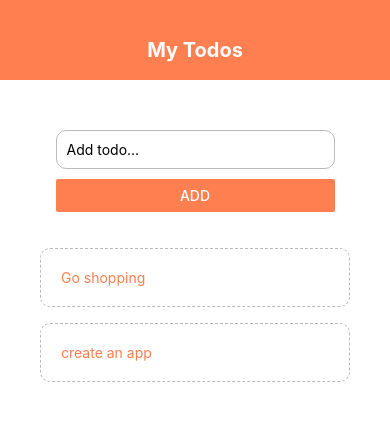
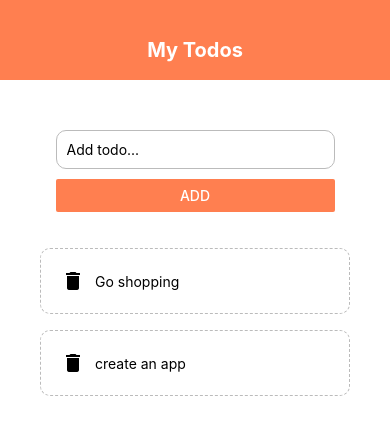
Before and after one commit to AlselwiAisha/ToDolistReactNative, a React Native app: screen / in a window 390 px wide. Shown: the top 434 px of the page. Built offline with nearby package versions, Linux system fonts and the light colour scheme.

Commit message:
Add todoItem to app.js

```diff
--- a/App.js
+++ b/App.js
@@ -2,6 +2,7 @@ import React, {useState}from 'react';
 import { StyleSheet, TouchableOpacity, FlatList, View ,Text,Alert, TouchableWithoutFeedback,Keyboard} from 'react-native';
 import Header from './components/header';
 import AddTodo from './components/addTodo';
+import TodosItem from './components/todosItem';
 
 export default function App() {
 const [todos, setTodos] = useState([
@@ -42,9 +43,7 @@ else{
           <FlatList
           data={todos}
           renderItem={({ item }) => (
-            <TouchableOpacity onPress={() => pressHandler(item.key)}>
-              <Text style={styles.text}>{item.text}</Text>
-            </TouchableOpacity>
+           <TodosItem item={item} pressHandler={pressHandler} />
           )}
           />
         </View>
@@ -68,7 +67,6 @@ const styles = StyleSheet.create({
     borderWidth: 1,
     borderStyle: "dashed",
     borderRadius: 10,
-    color: "coral",
   },
   content: {
     flex: 1,
--- a/components/header.js
+++ b/components/header.js
@@ -17,7 +17,6 @@ const styles = StyleSheet.create({
         width: "100%",
     },
     title: {
-        // paddingTop: 30,
         textAlign: "center",
         color: "#fff",
         fontSize: 20,
--- a/components/todosItem.js
+++ b/components/todosItem.js
@@ -1,15 +1,15 @@
 import React from "react";
 import { StyleSheet, TouchableOpacity ,Text, View} from "react-native";
-import AntDesign from '@expo/vector-icons/AntDesign';
+import MaterialIcons from '@expo/vector-icons/MaterialIcons';
 
 export default function TodosItem({ item, pressHandler }) {
   return (
-    <TouchableOpacity style={styles.item} onPress={() => pressHandler(item.id)}>
-      <View style={styles.text}>
-        <AntDesign name="delete" size={24} color="black" />
-        <Text>{item.text}</Text>
-      </View>
-    </TouchableOpacity>
+   <TouchableOpacity style={styles.item} onPress={() => pressHandler(item.key)}>
+     <View style = {styles.todo}>
+         <MaterialIcons name="delete" size={24} color="black" />
+         <Text style ={styles.text}>{item.text}</Text>
+     </View>
+   </TouchableOpacity>
   );
 }
 
@@ -23,7 +23,12 @@ const styles = StyleSheet.create({
         borderStyle: "dashed",
         borderRadius: 10,
     },
-    text: {
-        color: "#333",
-    },
+ todo: {
+        flexDirection: "row",
+        alignItems: "center",
+      },
+  text: {
+    color: "black",
+    paddingLeft: 10,
+  }
     });
```
